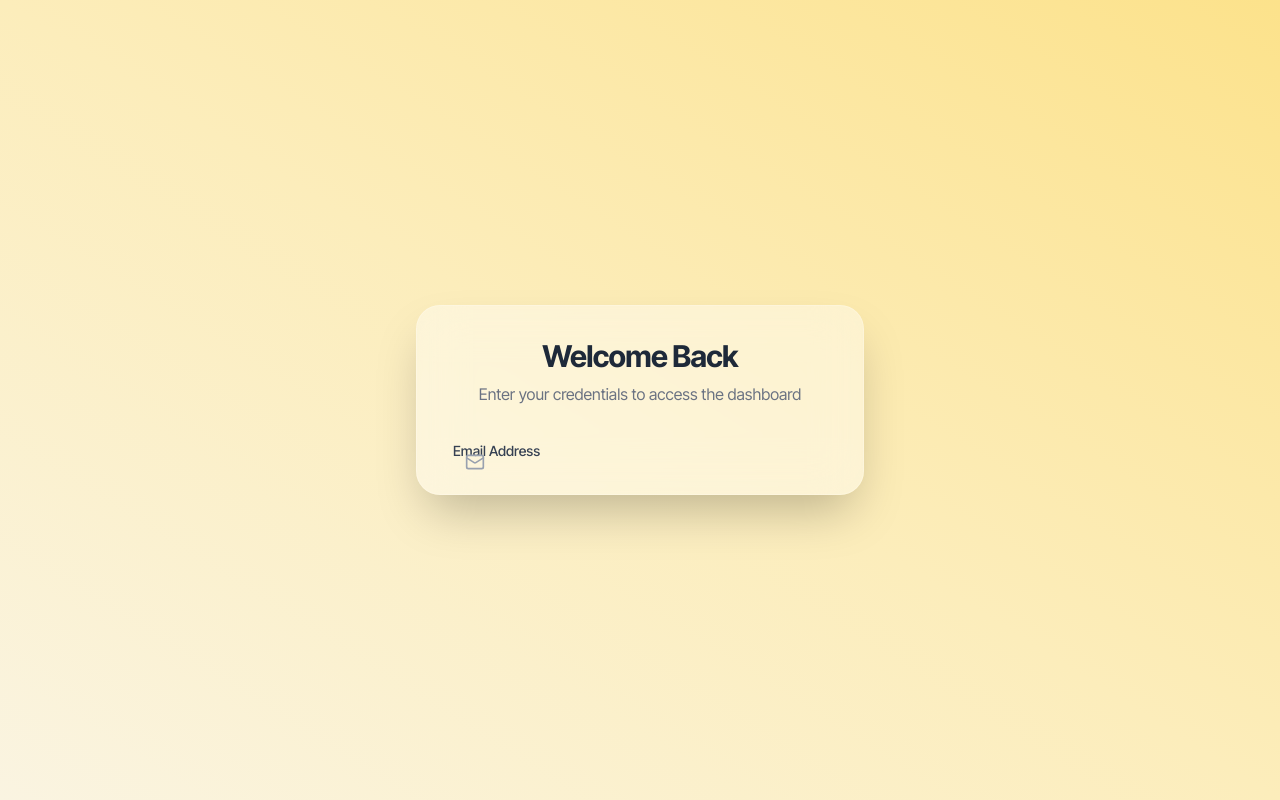
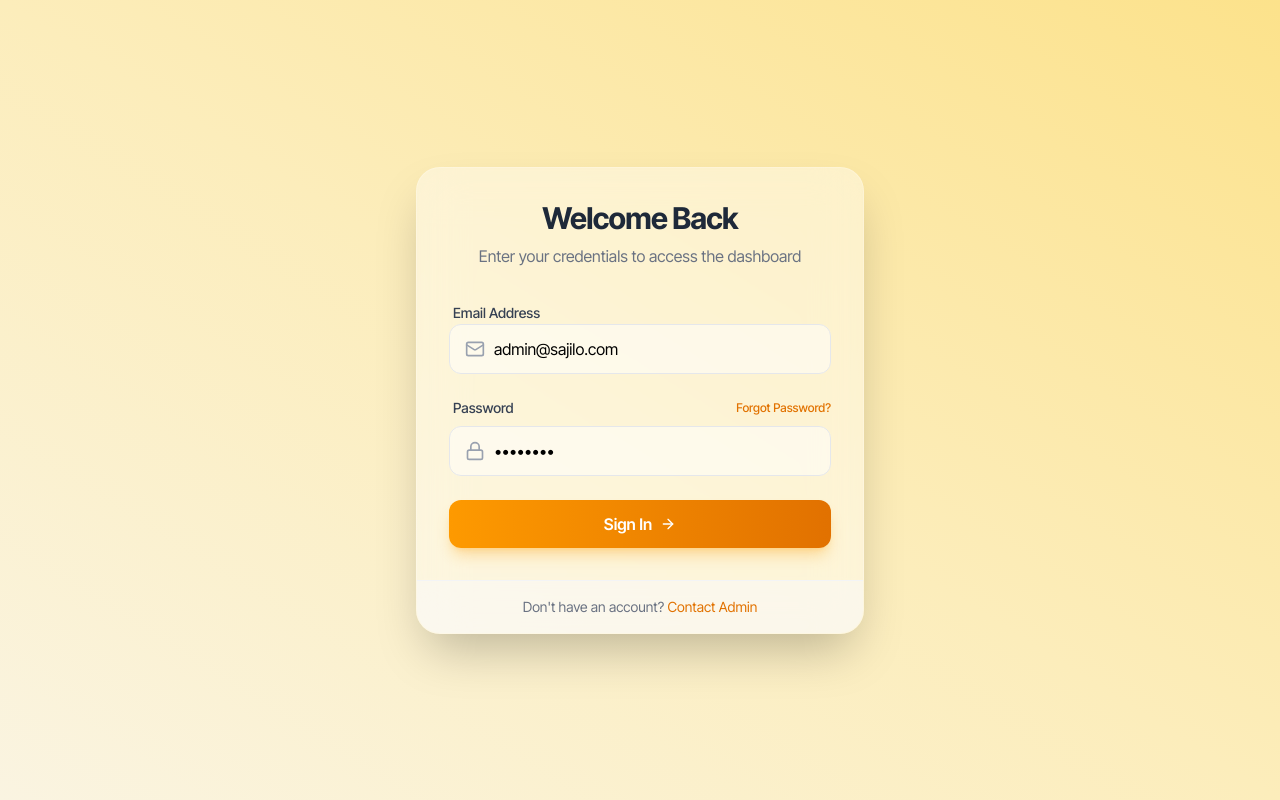
Before and after one commit to bijayjha2025/SajiloAdmin, a React (Vite) app: page /login in a window 1280 px wide. Built offline with nearby package versions, Linux system fonts and the light colour scheme; a web font is replaced by a local one.

Commit message:
Login page setup

```diff
--- a/src/Pages/Login.jsx
+++ b/src/Pages/Login.jsx
@@ -43,17 +43,41 @@ const Login = () => {
           <Mail className="h-5 w-5 text-gray-400 group-focus-within:text-amber-500 transition-colors"/>
          </div>
 
+         <input type="email" value={email} onChange={(e) => setEmail(e.target.value)} className="w-full pl-11 pr-4 py-3 bg-white/50 dark:bg-slate-800/50 border border-gray-200 dark:border-gray-700 rounded-xl focus:ring-2 focus:ring-amber-500 focus:border-transparent outline-none transition-all dark:text-white" placeholder="name@company.com" required />
+        </div>
+       </div>
 
+       <div className="space-y-2">
+        <div className="flex justify-between items-center ml-1">
+         <label className="text-sm font-medium text-gray-700 dark:text-gray-300">Password</label>
+
+         <a href="#" className="text-xs font-medium text-amber-600 dark:text-amber-400 hover:text-amber-500">Forgot Password?</a>
         </div>
 
+        <div className="relative">
+         <div className="absolute inset-y-0 left-0 pl-4 flex items-center pointer-events-none">
+          <Lock className="h-5 w-5 text-gray-400 group-focus-within:text-amber-500 transition-colors"/>
+         </div>
+
+         <input type="password" value={password} onChange={(e) => setPassword(e.target.value)} className="w-full pl-11 pr-4 py-3 bg-white/50 dark:bg-slate-800/50 border border-gray-200 dark:border-gray-700 rounded-xl focus:ring-2 focus:ring-amber-500 focus:border-transparent outline-none transition-all dark:text-white" placeholder="••••••••" required />
+        </div>
        </div>
+
+       <button type="submit" disabled={isSubmitting} className="w-full flex items-center justify-center py-3 px-4 bg-gradient-to-r from-amber-500 to-amber-600 hover:from-amber-600 hover:to-amber-700 text-white font-semibold rounded-xl shadow-lg shadow-amber-500/30 transform transition-all hover:-translate-y-0.5 disabled:opacity-70 disabled:cursor-not-allowed disabled:transform-none">
+        {isSubmitting ?
+        ( <Loader className="animate-spin h-5 w-5" />) :
+        ( <span className="flex items-center gap-2">Sign In <ArrowRight className="h-4 w-4" /></span>
+        )}
+       </button>
       </form>
+     </div>
 
+     <div className="px-8 py-4 bg-gray-50/50 dark:bg-slate-800/50 border-t border-gray-100 dark:border-gray-800 center">
+      <p className="text-sm text-gray-500 dark:text-gray-400 text-center">Don't have an account? <a href="#" className="text-amber-600 dark:text-amber-400 hover:underline">Contact Admin</a></p>
+     </div>
 
      </div>
      </div>
-     </div>
-
 
   );
 };
```
